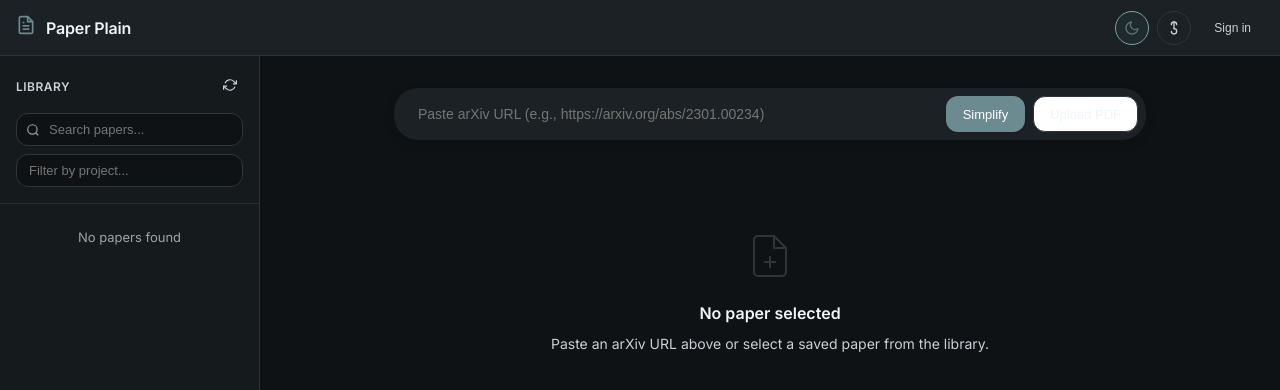
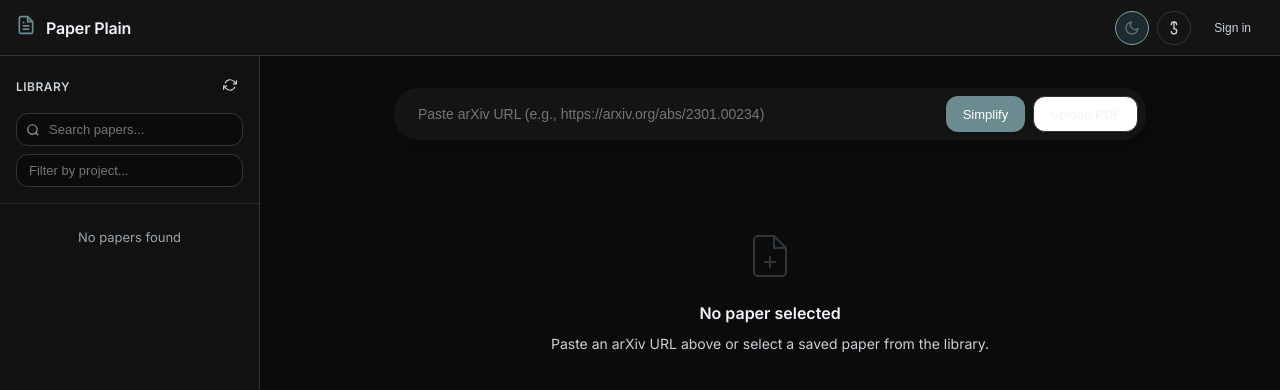
Before and after one commit to abhaymundhara/PaperPlain, a website: page public/index.html in a window 1280 px wide. Both pictures are taken after a click on the button 1132 px from the left and 27 px from the top of the page. Shown: the top 390 px of the page. Drawn offline with Linux system fonts and the light colour scheme; no server answers.

Commit message:
Update dark theme color variables and add tests for theme colors

```diff
--- a/public/styles.css
+++ b/public/styles.css
@@ -40,9 +40,9 @@
 }
 
 html[data-theme="dark"] {
-  --bg-app: #0f1214;
-  --bg-subtle: #151a1d;
-  --bg-panel: #1b2124;
+  --bg-app: #0b0b0b;
+  --bg-subtle: #111111;
+  --bg-panel: #141414;
   --primary-50: #1e2a2d;
   --primary-100: #263436;
   --primary-500: #7fa1a7;
@@ -69,9 +69,9 @@
 }
 
 html[data-theme="dark"][data-warm="on"] {
-  --bg-app: #161311;
-  --bg-subtle: #1f1a17;
-  --bg-panel: #241f1b;
+  --bg-app: #2a2a2a;
+  --bg-subtle: #2f2f2f;
+  --bg-panel: #333333;
   --primary-50: #2a211b;
   --primary-100: #3a2c22;
   --primary-500: #b08a6c;
--- /dev/null
+++ b/test/theme-colors.spec.js
@@ -0,0 +1,37 @@
+import assert from "node:assert/strict";
+import fs from "node:fs";
+import test from "node:test";
+
+const css = fs.readFileSync(
+  new URL("../public/styles.css", import.meta.url),
+  "utf8"
+);
+
+function extractBlock(selector) {
+  const escaped = selector.replace(/[.*+?^${}()|[\]\\]/g, "\\$&");
+  const pattern = new RegExp(`${escaped}\\s*\\{([\\s\\S]*?)\\}`, "m");
+  const match = css.match(pattern);
+  return match ? match[1] : "";
+}
+
+function expectVar(block, name, value) {
+  const pattern = new RegExp(`\\s${name}:\\s*${value}\\s*;`);
+  assert.ok(
+    pattern.test(block),
+    `Expected ${name} to be ${value} in block, got: ${block.trim()}`
+  );
+}
+
+test("dark theme uses near-black base", () => {
+  const block = extractBlock('html[data-theme="dark"]');
+  expectVar(block, "--bg-app", "#0b0b0b");
+  expectVar(block, "--bg-subtle", "#111111");
+  expectVar(block, "--bg-panel", "#141414");
+});
+
+test("warm dark theme uses grey base", () => {
+  const block = extractBlock('html[data-theme="dark"][data-warm="on"]');
+  expectVar(block, "--bg-app", "#2a2a2a");
+  expectVar(block, "--bg-subtle", "#2f2f2f");
+  expectVar(block, "--bg-panel", "#333333");
+});
```
